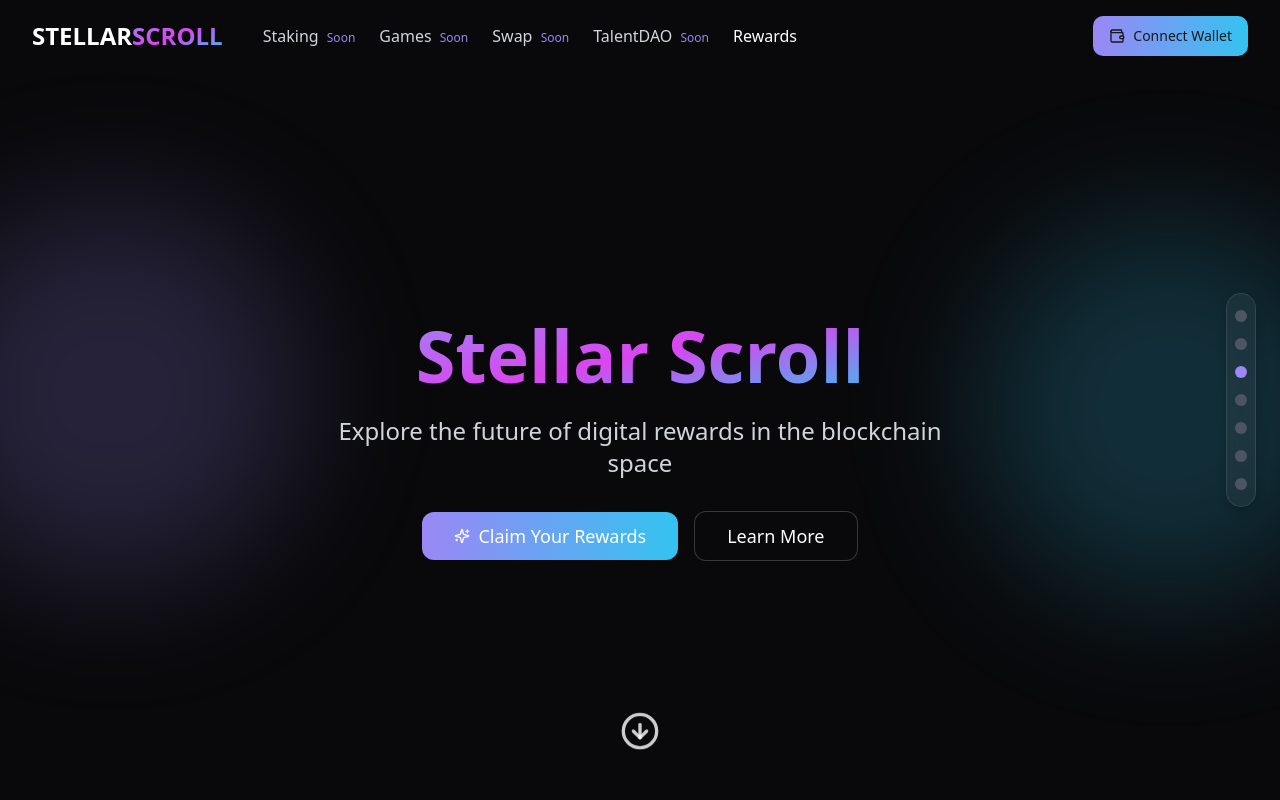
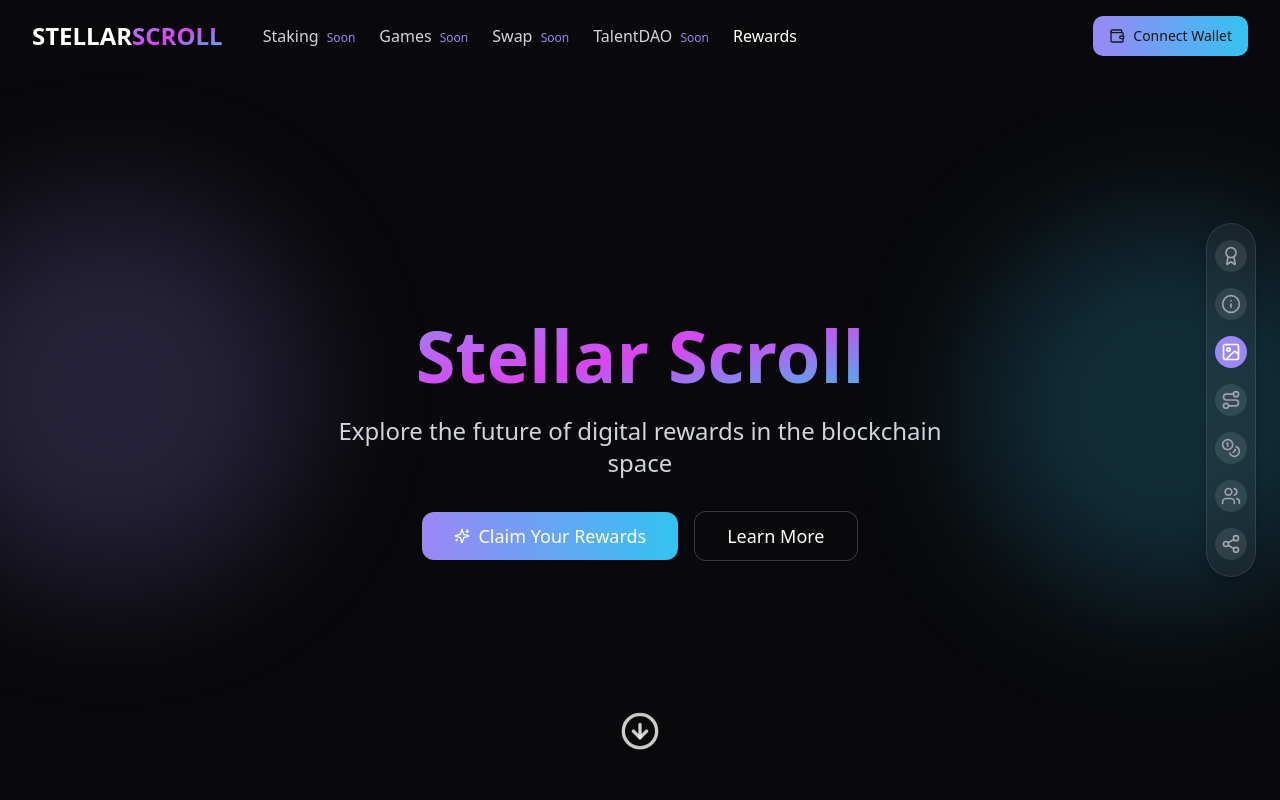
Before and after one commit to ChethaniSaumya/stellar-scroll-rewards, a React (Vite) app: page / in a window 1280 px wide. Shown: the top 800 px of the page. Built offline with nearby package versions, Linux system fonts and the light colour scheme.

Commit message:
feat: Add section icons to indicator
Replaces the dots in the scroll indicator with unique icons for each section.

```diff
--- a/src/components/ScrollIndicator.tsx
+++ b/src/components/ScrollIndicator.tsx
@@ -1,19 +1,57 @@
 
 import { useState, useEffect } from 'react';
+import {
+  Award,
+  Info,
+  Image,
+  Route,
+  Coins,
+  Users,
+  Share2
+} from 'lucide-react';
 
 type Section = {
   id: string;
   label: string;
+  icon: React.ReactNode;
 };
 
 const sections: Section[] = [
-  { id: 'rewards', label: 'Rewards' },
-  { id: 'about', label: 'About' },
-  { id: 'nfts', label: 'NFTs' },
-  { id: 'roadmap', label: 'Roadmap' },
-  { id: 'token', label: 'Token' },
-  { id: 'team', label: 'Team' },
-  { id: 'socials', label: 'Socials' },
+  {
+    id: 'rewards',
+    label: 'Rewards',
+    icon: <Award className="h-5 w-5" />
+  },
+  {
+    id: 'about',
+    label: 'About',
+    icon: <Info className="h-5 w-5" />
+  },
+  {
+    id: 'nfts',
+    label: 'NFTs',
+    icon: <Image className="h-5 w-5" />
+  },
+  {
+    id: 'roadmap',
+    label: 'Roadmap',
+    icon: <Route className="h-5 w-5" />
+  },
+  {
+    id: 'token',
+    label: 'Token',
+    icon: <Coins className="h-5 w-5" />
+  },
+  {
+    id: 'team',
+    label: 'Team',
+    icon: <Users className="h-5 w-5" />
+  },
+  {
+    id: 'socials',
+    label: 'Socials',
+    icon: <Share2 className="h-5 w-5" />
+  },
 ];
 
 const ScrollIndicator = () => {
@@ -65,12 +103,14 @@ const ScrollIndicator = () => {
                 aria-label={`Scroll to ${section.label} section`}
               >
                 <div
-                  className={`w-3 h-3 rounded-full transition-all duration-300 ${
+                  className={`w-8 h-8 rounded-full flex items-center justify-center transition-all duration-300 ${
                     activeSection === section.id
-                      ? 'bg-stellar-purple'
-                      : 'bg-gray-600 group-hover:bg-gray-400'
+                      ? 'bg-stellar-purple text-white'
+                      : 'bg-white/10 text-gray-400 group-hover:bg-white/20'
                   }`}
-                />
+                >
+                  {section.icon}
+                </div>
                 <span
                   className={`absolute right-full mr-2 opacity-0 group-hover:opacity-100 text-sm whitespace-nowrap transition-opacity duration-300 ${
                     activeSection === section.id ? 'text-stellar-purple' : 'text-gray-300'
```
